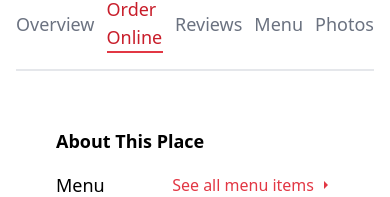
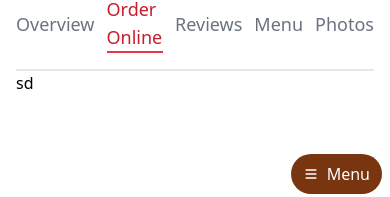
Before and after one commit to vinayakbanga/Zomato-NTCC, a React (Create React App) app in the folder client/: page /restaurant/1/order-online in a window 390 px wide. Shown: the part 642-839 px from the top of the page. Built offline with nearby package versions, Linux system fonts and the light colour scheme; grey boxes are pictures that could not be loaded.

Commit message:
mobile menu category build

```diff
--- a/client/src/App.jsx
+++ b/client/src/App.jsx
@@ -13,6 +13,7 @@ import Home from "./Page/Home";
 import Overview from "./Page/Restaurant/Overview";
 
 import Temp from "./components/temp";
+import OrderOnline from "./Page/Restaurant/OrderOnline";
 
 
 function App() {
@@ -43,7 +44,7 @@ function App() {
       <RestaurantLayoutHOC
         path="/restaurant/:id/order-online"
         exact
-        component={Overview}
+        component={OrderOnline}
       />
       <RestaurantLayoutHOC path="/restaurant/:id/menu" exact component={Temp} />
 
--- /dev/null
+++ b/client/src/Page/Restaurant/OrderOnline.jsx
@@ -0,0 +1,15 @@
+import React from 'react'
+import FloatMenuBtn from '../../components/restaurant/Order-online/FloatMenuBtn'
+
+
+const OrderOnline = () => {
+  return (
+    <>
+    <div className='w-full'>
+      <FloatMenuBtn/>sd
+    </div>
+    </>
+  )
+}
+
+export default OrderOnline
--- /dev/null
+++ b/client/src/components/restaurant/Order-online/FloatMenuBtn.jsx
@@ -0,0 +1,33 @@
+
+import React, { useState } from "react";
+import { HiMenu } from "react-icons/hi";
+import { MdClose } from "react-icons/md";
+
+// components
+import MenuListContainer from "./MenuListContainer";
+
+const FloatMenuBtn = () => {
+  const [isClicked, setIsClicked] = useState(false);
+
+  const toggleMenu = () => setIsClicked((prev) => !prev);
+
+  return (
+    <>
+      <div className="fixed Z-30 w-8/12	flex flex-col gap-3 items-end bottom-2 right-2 md:hidden">
+        {isClicked && (
+          <div className="p-3 bg-white h-48 overflow-y-scroll">
+            <MenuListContainer />
+          </div>
+        )}
+        <button
+          onClick={toggleMenu}
+          className="text-white flex items-center gap-2 bg-yellow-900 px-3 py-2 rounded-full md:hidden"
+        >
+          {isClicked ? <MdClose /> : <HiMenu />} Menu
+        </button>
+      </div>
+    </>
+  );
+};
+
+export default FloatMenuBtn;
--- /dev/null
+++ b/client/src/components/restaurant/Order-online/MenuCategory.jsx
@@ -0,0 +1,18 @@
+import React from 'react'
+
+const MenuCategory = (props) => {
+  return (
+    <>
+    <div className={`text-${props.isActive ? `zomato`  :``}-400 bg-${props.isActive ? `zomato`  :`gray`}-100 border-r-4 border-zomato-400 py-2 px-1`}
+    >
+        <h3 onClick={props.onClickHandler}
+    id={props.name}>
+            {props.name}({props.items.length})
+        </h3>
+
+    </div>
+    </>
+  )
+}
+
+export default MenuCategory
--- /dev/null
+++ b/client/src/components/restaurant/Order-online/MenuListContainer.jsx
@@ -0,0 +1,29 @@
+import React from 'react'
+import { useState } from 'react'
+import MenuCategory from './MenuCategory'
+
+//components
+// MenuCategory
+
+const MenuListContainer = (props) => {
+    const [selected,setSelected] = useState("")
+    const onClickHandler=(e)=>{
+
+        if(e.target.id){
+            setSelected(e.target.id);
+        }
+
+    }
+  return (
+    <>
+    <div className='w-full'>
+        <MenuCategory name="Recommended" items={["",""]}
+        onClickHandler={onClickHandler}
+        isActive= {selected === "Recommended"}/>
+    </div>
+
+    </>
+  )
+}
+
+export default MenuListContainer
```
